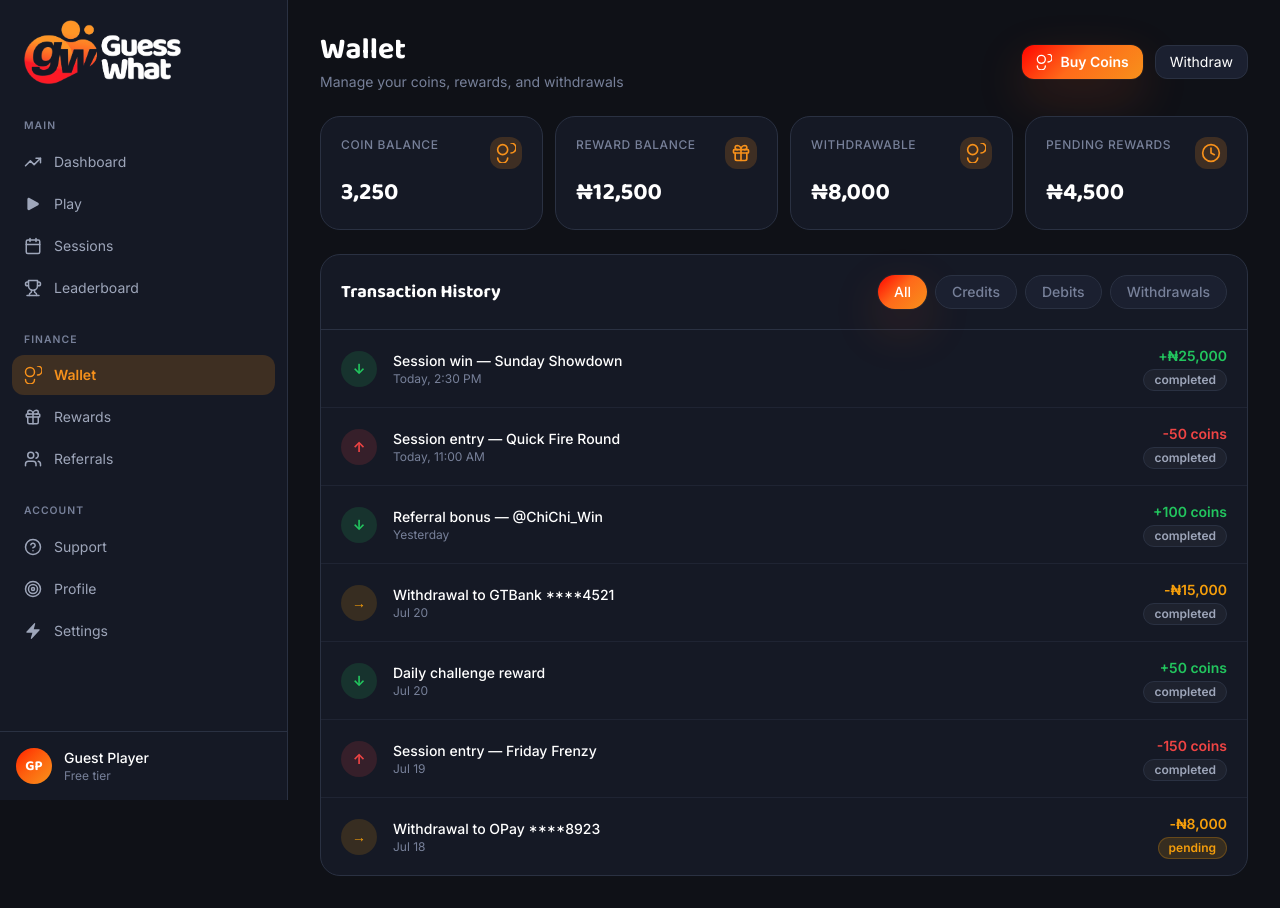
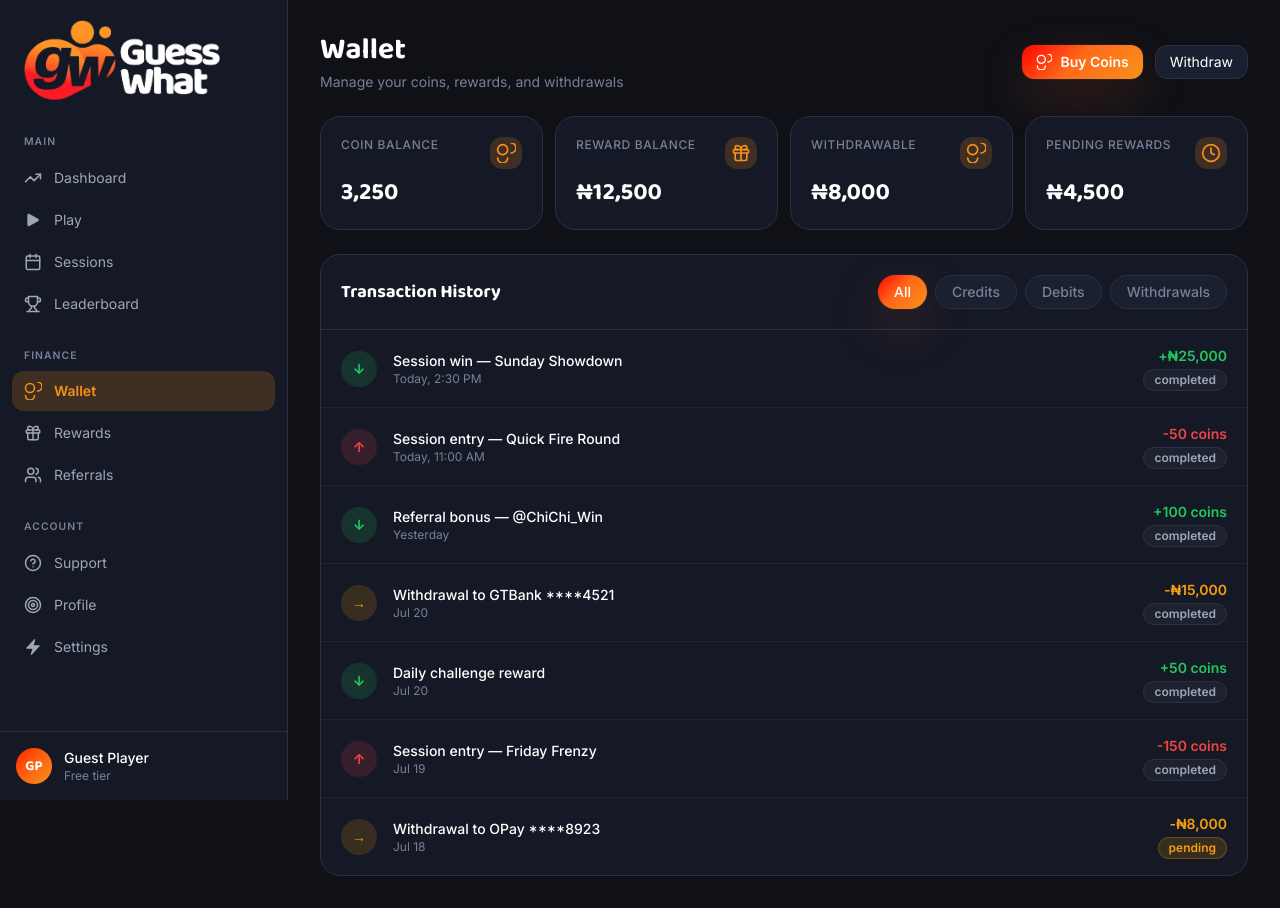
Before and after one commit to Divinity1210/GuessWhatNG, a Next.js app: page /wallet in a window 1280 px wide. Built offline with nearby package versions, Linux system fonts and the light colour scheme.

Commit message:
fix: increase navbar logo to 64px, remove hover black background

```diff
--- a/src/components/ui/Logo.tsx
+++ b/src/components/ui/Logo.tsx
@@ -13,8 +13,8 @@ export function Logo({
 }: LogoProps) {
   /* Height-based sizing — the official lockup is 463×189 (wide horizontal) */
   const heightMap = {
-    xs: 48,   // navbar / tight header
-    sm: 64,   // sidebar
+    xs: 64,   // navbar / tight header
+    sm: 80,   // sidebar
     md: 120,  // standard display
     lg: 150,  // hero / auth pages
   };
@@ -37,7 +37,11 @@ export function Logo({
 
   if (href) {
     return (
-      <Link href={href} className="inline-block transition-transform duration-200 hover:scale-[1.02] active:scale-[0.98]">
+      <Link
+        href={href}
+        className="inline-block"
+        style={{ mixBlendMode: "screen" }}
+      >
         {content}
       </Link>
     );
```
